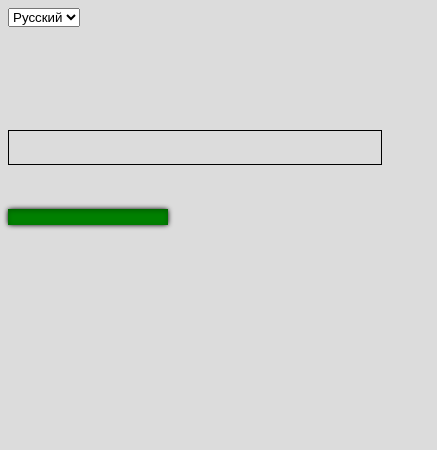
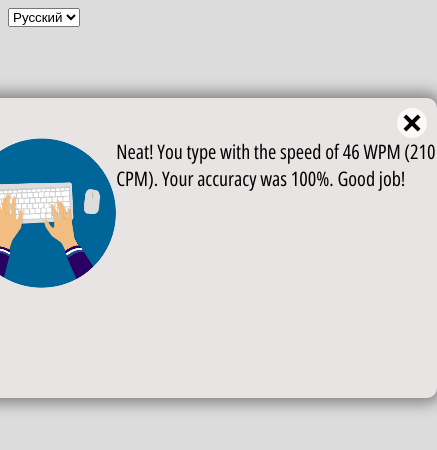
Before and after one commit to jacobstrazhevskyi/type-speed-test-js, a website built with Parcel: page src/index.html in a window 390 px wide. Shown: the whole page, 437 px wide, since content can reach past the window. Built offline with nearby package versions, Linux system fonts and the light colour scheme.

Commit message:
added-result-tablet

```diff
--- a/src/index.html
+++ b/src/index.html
@@ -18,5 +18,15 @@
     </div>
     </pre>
     <progress max="60" value="60" id="timer" class="timeBar"></progress>
+    <div class="over-tablet">
+      <div class="close-button"></div>
+      <div class="inside-over-tablet">
+        <img class="typing-image" src="./images/270-2707856_konto-icon-blau2x-hand-on-keyboard-png-transparent.png" alt="Typing">
+        <span class="results">
+          Neat! You type with the speed of 46 WPM (210 CPM). Your accuracy was 100%. Good job!
+        </span>
+      </div>
+      </div>
+    <div class="fullscreen-blocker"></div>
   </body>
 </html>
--- a/src/index.js
+++ b/src/index.js
@@ -16,9 +16,22 @@ let intervalId;
 const timerBar = document.getElementById('timer');
 const wordsDisplay = document.getElementById('wordsDisplay');
 const input = document.getElementById('input');
+
+const closeTabletButton = document.querySelector('.close-button');
+const overTablet = document.querySelector('.over-tablet');
+const screenBlocker = document.querySelector('.fullscreen-blocker');
+
+closeTabletButton.onclick = () => {
+    overTablet.style.display = 'none';
+    screenBlocker.style.display = 'none';
+};
+
 let marg = document.body.clientWidth / 2;
 
 input.style.left = `${(document.body.clientWidth / 2) + 6}px`;
+
+overTablet.style.left = `${(document.body.clientWidth / 2) - 250}px`;
+overTablet.style.top = `${document.body.clientHeight / 2}px`;
 
 const engUnicodeCodes = [];
 
@@ -43,11 +56,41 @@ let wordNowLetterIndex = 0;
 let wordWrited = false;
 let writtenWord = '';
 
+let wpm = 0;
+let cpm = 0;
+
 const ruKeys = [70, 188, 68, 85, 76, 84, 192, 186, 80, 66, 81, 82, 75, 86, 89, 74, 71, 72, 67, 78, 69, 65, 219, 87, 88, 73, 79, 221, 83, 77, 222, 190, 90, 189];
 
 setInterval(() => {
     input.value = '';
 }, 1);
+
+let languageNow = ruGlossary.split(/\t|\n/g);
+languageNow.shift();
+
+const languages = {
+    rus: ruGlossary,
+    eng: engGlossary,
+};
+
+function generateWordArray() {
+    for (let i = 0; i < 100; i++) {
+        const element = document.createElement('span');
+        const word = `${languageNow[Math.floor(Math.random() * languageNow.length)]} `.split('');
+        for (let j = 0; j < word.length; j++) {
+            const wordSpan = document.createElement('span');
+            wordSpan.textContent = word[j];
+            element.appendChild(wordSpan);
+        }
+        wordsDisplay.appendChild(element);
+    }
+}
+
+function clearWordDisplay() {
+    for (let i = 1; i < wordsDisplay.children.length; i++) {
+        wordsDisplay.children[i].remove();
+    }
+}
 
 function listener(evt) {
     let wordNow = '';
@@ -72,6 +115,7 @@ function listener(evt) {
                 wordsDisplay.children[wordNowIndex].children[wordNowLetterIndex].setAttribute('style', 'opacity: 0.1;');
                 wordNowLetterIndex++;
                 marg -= 11;
+                cpm++;
                 writtenWord += evt.key;
             } else {
                 wordsDisplay.children[wordNowIndex].children[wordNowLetterIndex].setAttribute('style', 'color: red;');
@@ -85,6 +129,7 @@ function listener(evt) {
             if (wordsDisplay.children[wordNowIndex].children[wordNowLetterIndex].textContent === evt.key) {
                 wordsDisplay.children[wordNowIndex].children[wordNowLetterIndex].setAttribute('style', 'opacity: 0.1;');
                 wordNowLetterIndex++;
+                cpm++;
                 marg -= 11;
                 writtenWord += evt.key;
             } else {
@@ -96,10 +141,9 @@ function listener(evt) {
         }
     }
 
-    console.log(wordNow);
-    console.log(evt.keyCode);
-
-    console.log(writtenWord);
+    if (writtenWord === wordNow) {
+        wpm++;
+    }
 
     if (writtenWord.length === wordNow.length) {
         wordWrited = true;
@@ -112,15 +156,22 @@ function listener(evt) {
         wordNowLetterIndex = 0;
     }
     wordsDisplay.children[1].setAttribute('style', `margin-left:${marg}px;`);
+
+    console.log(
+        {
+            wpm, cpm, wordNow, writtenWord,
+        },
+    );
 }
 
 function start() {
     document.removeEventListener('keypress', start);
     console.log('removed');
     document.addEventListener('keydown', listener);
-    time = 60;
+    time = 2;
     timerBar.value = 60;
     wordsDisplay.children[1].setAttribute('style', 'margin-left: 50%;');
+    marg = document.body.clientWidth / 2;
     // eslint-disable-next-line no-use-before-define
     intervalId = setInterval(startCount, 1000);
 }
@@ -131,6 +182,13 @@ function tick() {
         console.log('Time is out!');
         document.removeEventListener('keypress', listener);
         document.addEventListener('keypress', start);
+        wordsDisplay.children[1].setAttribute('style', 'transition: all 1s ease-in-out; margin-left: 50%;');
+        overTablet.style.display = 'flex';
+        wordNowIndex = 1;
+        wordNowLetterIndex = 0;
+        wordWrited = false;
+        writtenWord = '';
+        clearWordDisplay();
     }
     if (time > 0) {
         time--;
@@ -141,27 +199,6 @@ function tick() {
 
 function startCount() {
     tick();
-}
-
-let languageNow = ruGlossary.split(/\t|\n/g);
-languageNow.shift();
-
-const languages = {
-    rus: ruGlossary,
-    eng: engGlossary,
-};
-
-function generateWordArray() {
-    for (let i = 0; i < 100; i++) {
-        const element = document.createElement('span');
-        const word = `${languageNow[Math.floor(Math.random() * languageNow.length)]} `.split('');
-        for (let j = 0; j < word.length; j++) {
-            const wordSpan = document.createElement('span');
-            wordSpan.textContent = word[j];
-            element.appendChild(wordSpan);
-        }
-        wordsDisplay.appendChild(element);
-    }
 }
 
 generateWordArray();
@@ -182,6 +219,7 @@ selectLanguage.onchange = () => {
     while (wordsDisplay.children.length !== 1) {
         wordsDisplay.children[wordsDisplay.children.length - 1].remove();
     }
+    clearWordDisplay();
     generateWordArray();
     wordsDisplay.children[1].setAttribute('style', 'margin-left: 50%;');
     marg = document.body.clientWidth / 2;
--- a/src/style.css
+++ b/src/style.css
@@ -1,5 +1,10 @@
+@font-face {
+    font-family: "OpenSans";
+    src: url("./fonts/OpenSans_Condensed-Regular.ttf");
+}
+
 body {
-    overflow-x: hidden;
+    overflow: hidden;
     background-color: gainsboro;
 }
 
@@ -44,7 +49,7 @@ body {
 }
 
 .timeBar::-webkit-progress-bar {
-    background: gray;
+    background: grey;
     box-shadow: 0 0 5px 0 black;
     border-radius: 5%;
 }
@@ -52,3 +57,77 @@ body {
 input::-ms-value {
     color: transparent;
 }
+
+.fullscreen-blocker {
+    position: absolute;
+    width: 100%;
+    height: 100%;
+    z-index: 1;
+    top: 0;
+    left: 0;
+}
+
+.over-tablet {
+    width: 500px;
+    height: 300px;
+    position: absolute;
+
+    background-color: #e9e4e4;
+    border-radius: 10px;
+    box-shadow: 0px 0px 15px 5px grey;
+    z-index: 2;
+
+    display: flex;
+    flex-direction: column;
+
+    transition: 1s display ease-out;
+}
+
+.close-button {
+    border-radius: 50%;
+    background-color: #fdf9f9;
+    width: 30px;
+    height: 30px;
+    align-self: flex-end;
+    margin-right: 10px;
+    margin-top: 10px;
+    cursor: pointer;
+}
+
+.close-button::after {
+    content: "";
+    position: absolute;
+    width: 20px;
+    height: 4px;
+    background-color: black;
+    rotate: 45deg;
+    top: 23px;
+    right: 15px;
+}
+
+.close-button::before {
+    content: "";
+    position: absolute;
+    width: 20px;
+    height: 4px;
+    background-color: black;
+    rotate: -45deg;
+    top: 23px;
+    right: 15px;
+}
+
+.results {
+    font-family: OpenSans;
+    font-size: 20px;
+}
+
+.typing-image {
+    border-radius: 50%;
+    height: 150px;
+    width: 150px;
+    margin-left: 30px;
+}
+
+.inside-over-tablet {
+    display: flex;
+}
```
Also changed, not shown: src/fonts/OpenSans_Condensed-Regular.ttf (added), src/images/270-2707856_konto-icon-blau2x-hand-on-keyboard-png-transparent.png (added).
